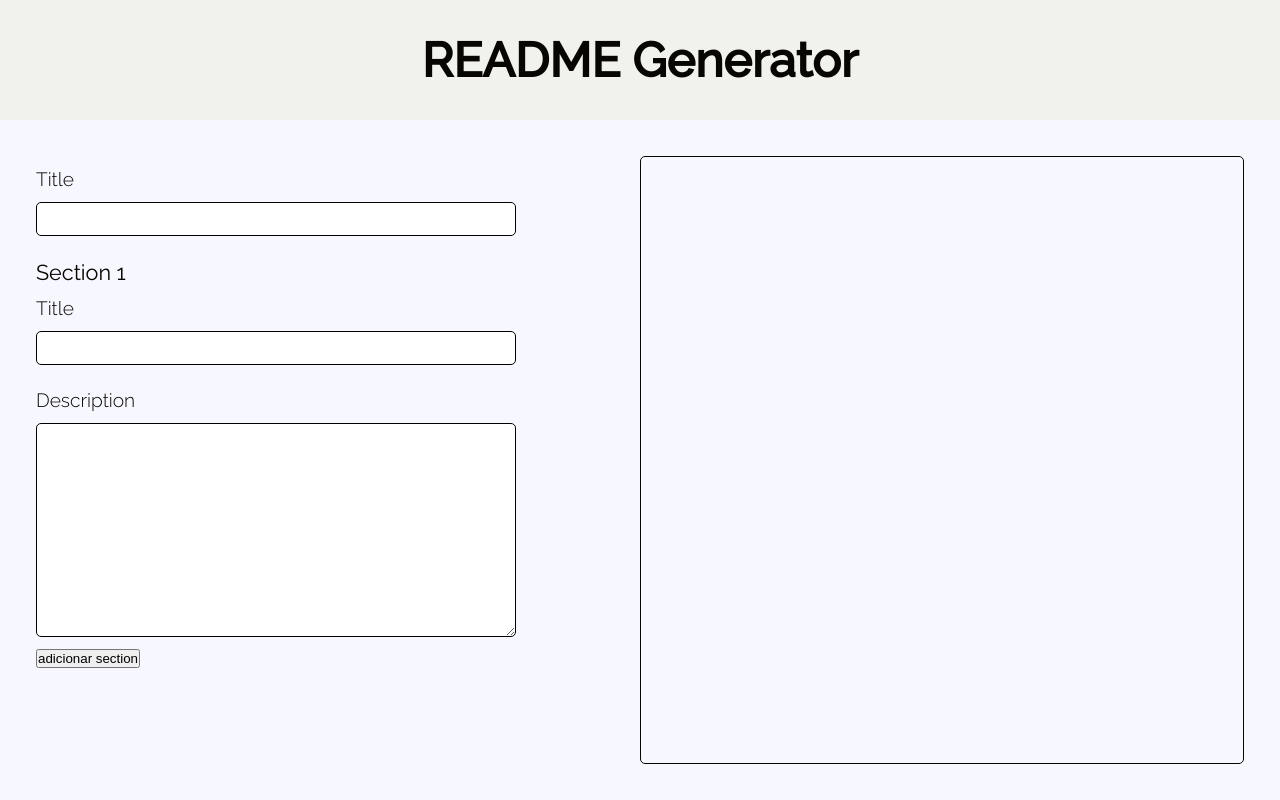
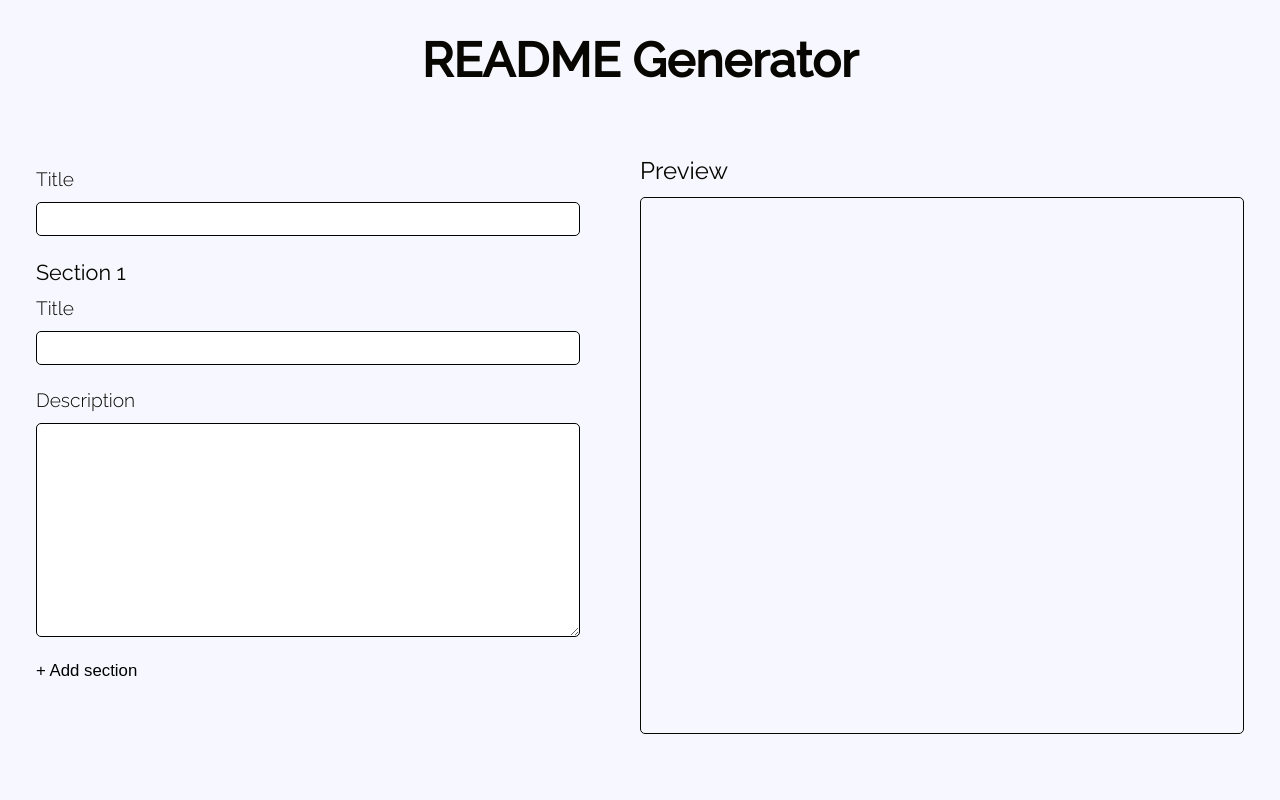
Before and after one commit to acamilass/readme-generator, an Angular app: page / in a window 1280 px wide. Built offline with nearby package versions, Linux system fonts and the light colour scheme.

Commit message:
Ajustes de CSS

```diff
--- a/src/app/components/header/header.component.scss
+++ b/src/app/components/header/header.component.scss
@@ -5,8 +5,6 @@
   justify-content: center;
   align-items: center;
 
-  background-color: #f1f2ee;
-
   h1 {
     font-size: 4rem;
   }
--- a/src/app/pages/generator/generator.component.html
+++ b/src/app/pages/generator/generator.component.html
@@ -13,9 +13,10 @@
         <textarea class="input-area" id="description" cols="30" rows="10" [(ngModel)]="section.description"></textarea>
       </div>
     </div>
-    <button (click)="createNewSection()">adicionar section</button>
+    <button class="section-btn" (click)="createNewSection()">+ Add section</button>
   </div>
   <div class="container__preview">
+    <h1 class="container__preview--title">Preview</h1>
     <div class="preview">
       <h1>{{ titleH1 }}</h1>
       <div class="" *ngFor="let section of sections; let i = index">
--- a/src/app/pages/generator/generator.component.scss
+++ b/src/app/pages/generator/generator.component.scss
@@ -1,5 +1,4 @@
 .container {
-  height: 85vh;
   width: 100vw;
   padding: 3rem;
 
@@ -22,7 +21,7 @@
       .input-area {
         margin-bottom: 1rem;
         padding: .5rem;
-        width: 40rem;
+        width: 90%;
         border: 1px solid;
         border-radius: 5px;
         font-size: 1.4rem;
@@ -35,6 +34,14 @@
       font-size: 1.8rem;
       font-weight: 400;
     }
+
+    .section-btn {
+      background-color: transparent;
+      border: none;
+      font-size: 1.4rem;
+      padding: 1rem 0;
+      cursor: pointer;
+    }
   }
 
   &__preview {
@@ -46,5 +53,10 @@
       border-radius: 5px;
       padding: 1.5rem;
     }
+
+    &--title {
+      margin-bottom: 1rem;
+      font-weight: 400;
+    }
   }
 }
```
